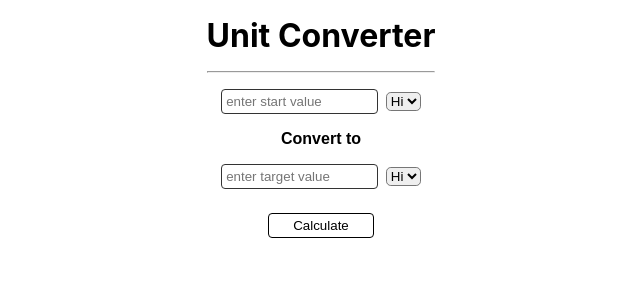
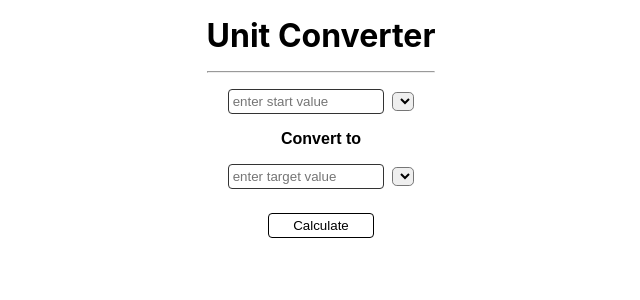
Before and after one commit to kylewgunter/FlexionCodeReview, a React (Create React App) app in the folder conversion_app/: page / in a window 1280 px wide. Shown: the top 300 px of the page, without its empty margins (319-959 px from the left). Built offline with nearby package versions, Linux system fonts and the light colour scheme; what convert-units would draw is missing.

Commit message:
vanilla js done

```diff
--- a/conversion_app/src/App.js
+++ b/conversion_app/src/App.js
@@ -12,7 +12,7 @@ const volume = convert().possibilities('volume')
 function App() {
 
   const [unitOptions, setUnitOptions] = useState([]);
-  console.log(unitOptions)
+  // console.log(unitOptions)
 
   useEffect (() => {
     setUnitOptions([...Object.values(temperature), ...Object.values(volume)]);
@@ -22,12 +22,16 @@ function App() {
     <>
       <h1>Unit Converter</h1>
       <hr></hr>
-      <InputRow />
+      <InputRow
+        unitOptions={unitOptions}
+      />
       <div>
         <p className="subhead">Convert to</p>
         {/* <p> {console.log(temperatures)} </p> */}
       </div>
-      <TargetRow />
+      <TargetRow
+      unitOptions={unitOptions}
+      />
       <Calculator />
     </>
   );
--- a/conversion_app/src/components/InputRow.js
+++ b/conversion_app/src/components/InputRow.js
@@ -1,12 +1,18 @@
 import React from 'react'
 
 
-export default function InputRow() {
+export default function InputRow(props) {
+  const {
+    unitOptions
+  } = props
+
   return (
     <div>
       <input type='number' className="input" placeholder="enter start value" />
       <select>
-        <option value='Hi'>Hi</option>
+        {unitOptions.map(unit => (
+          <option key={unit} value={unit}>{unit}</option>
+        ))}
       </select>
 
     </div>
--- a/conversion_app/src/components/TargetRow.js
+++ b/conversion_app/src/components/TargetRow.js
@@ -1,11 +1,16 @@
 import React from 'react'
 
-export default function TargetRow() {
+export default function TargetRow(props) {
+  const {
+    unitOptions
+  } = props
   return (
     <div>
       <input type='number' className="target" placeholder="enter target value" />
       <select>
-        <option value='Hi'>Hi</option>
+        {unitOptions.map(unit => (
+            <option key={unit} value={unit}>{unit}</option>
+          ))}
       </select>
     </div>
   )
```
